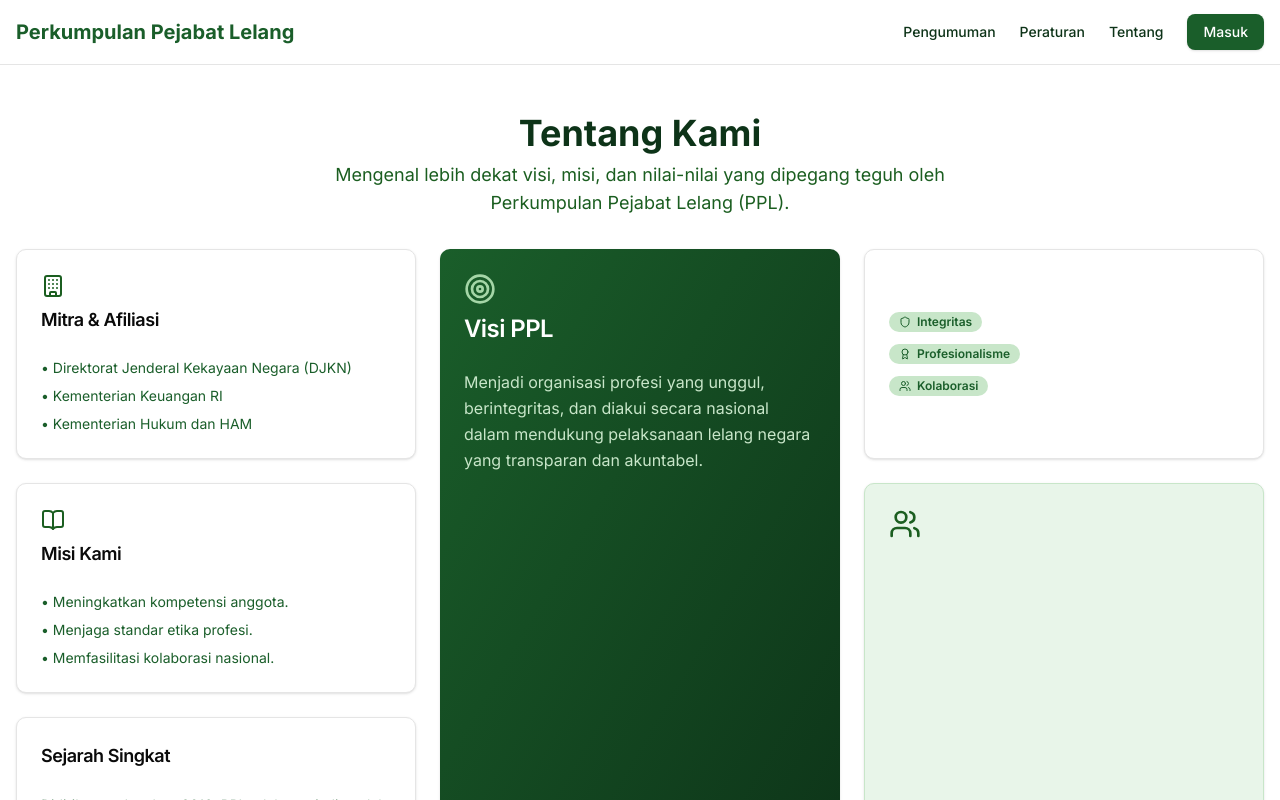
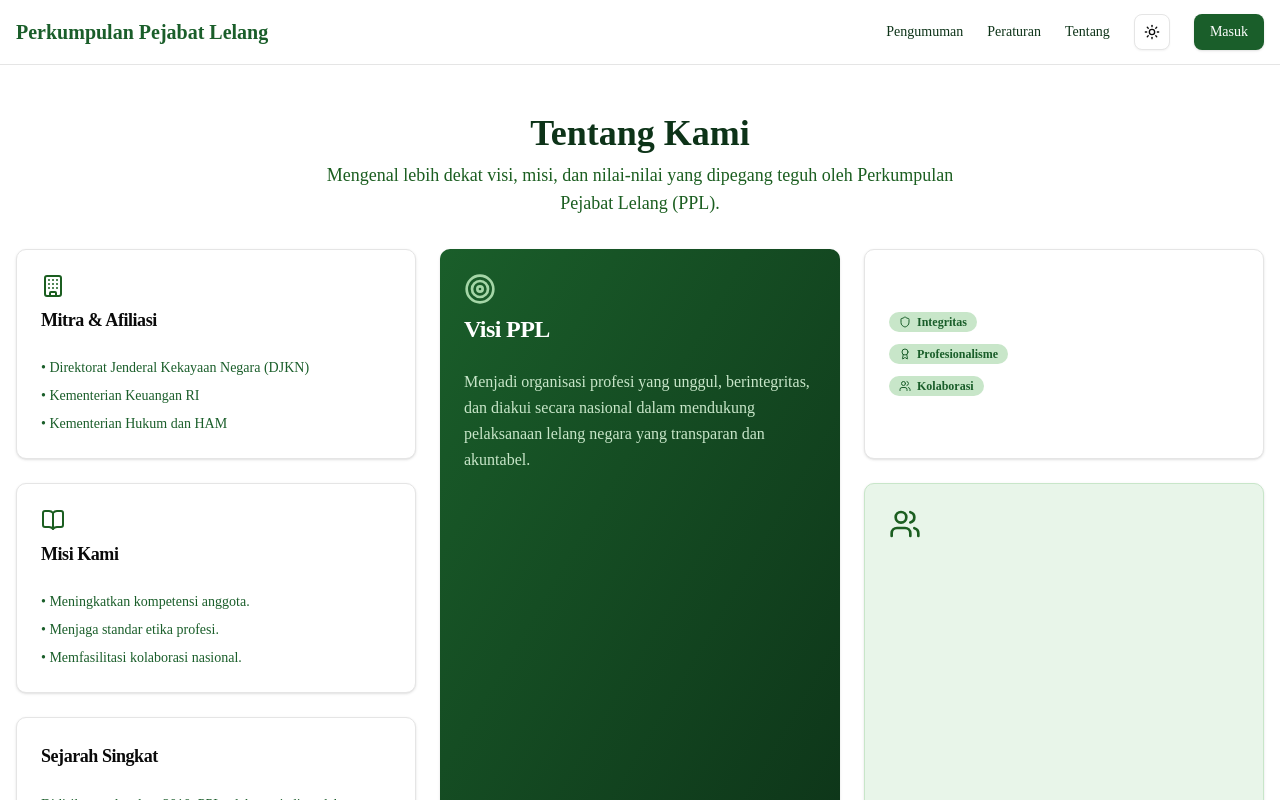
Before and after one commit to R4fly/perkumpulan-pejabat-lelang, a Next.js app: page /tentang in a window 1280 px wide. Shown: the top 800 px of the page. Built offline with nearby package versions, Linux system fonts and the light colour scheme.

Commit message:
feat: complete enterprise-grade features with form validation and dark mode

```diff
--- a/app/layout.tsx
+++ b/app/layout.tsx
@@ -1,14 +1,10 @@
 import type { Metadata, Viewport } from "next";
-import { Geist, Geist_Mono, Inter } from "next/font/google";
-
+import { Geist, Geist_Mono } from "next/font/google";
 import { Footer } from "@/components/layout/Footer";
 import { Navbar } from "@/components/layout/Navbar";
 import { SITE_CONFIG } from "@/lib/types";
-
+import { ThemeProvider } from "@/components/providers/theme-provider";
 import "./globals.css";
-import { cn } from "@/lib/utils";
-
-const inter = Inter({subsets:['latin'],variable:'--font-sans'});
 
 const geistSans = Geist({
   variable: "--font-geist-sans",
@@ -39,7 +35,10 @@
 };
 
 export const viewport: Viewport = {
-  themeColor: "#1a5e2a",
+  themeColor: [
+    { media: "(prefers-color-scheme: light)", color: "#ffffff" },
+    { media: "(prefers-color-scheme: dark)", color: "#0d3318" },
+  ],
   width: "device-width",
   initialScale: 1,
 };
@@ -52,15 +51,22 @@
   return (
     <html
       lang="id"
-      className={cn("h-full", "antialiased", geistSans.variable, geistMono.variable, "font-sans", inter.variable)}
+      className={`${geistSans.variable} ${geistMono.variable} h-full antialiased`}
       suppressHydrationWarning
     >
       <body className="flex min-h-full flex-col bg-background font-sans text-foreground">
-        <Navbar />
-        <main id="main" className="flex-1">
-          {children}
-        </main>
-        <Footer />
+        <ThemeProvider
+          attribute="class"
+          defaultTheme="system"
+          enableSystem
+          disableTransitionOnChange
+        >
+          <Navbar />
+          <main id="main" className="flex-1">
+            {children}
+          </main>
+          <Footer />
+        </ThemeProvider>
       </body>
     </html>
   );
--- a/components/layout/Navbar.tsx
+++ b/components/layout/Navbar.tsx
@@ -1,18 +1,31 @@
 import Link from "next/link";
 import { SITE_CONFIG } from "@/lib/types";
+import { ThemeToggle } from "@/components/ui/theme-toggle";
 
 export function Navbar() {
   return (
     <header className="sticky top-0 z-50 w-full border-b bg-background/95 backdrop-blur supports-[backdrop-filter]:bg-background/60">
       <div className="container mx-auto flex h-16 items-center justify-between px-4">
         <Link href="/" className="flex items-center space-x-2">
-          <span className="text-xl font-bold text-djkn-700">{SITE_CONFIG.name}</span>
+          <span className="text-xl font-bold text-djkn-700 dark:text-djkn-400">
+            {SITE_CONFIG.name}
+          </span>
         </Link>
         <nav className="hidden md:flex items-center gap-6 text-sm font-medium">
-          <Link href="/pengumuman" className="text-djkn-800 hover:text-djkn-600 transition-colors">Pengumuman</Link>
-          <Link href="/peraturan" className="text-djkn-800 hover:text-djkn-600 transition-colors">Peraturan</Link>
-          <Link href="/tentang" className="text-djkn-800 hover:text-djkn-600 transition-colors">Tentang</Link>
-          <Link href="/login" className="inline-flex items-center justify-center rounded-md bg-djkn-700 px-4 py-2 text-sm font-medium text-white shadow transition-colors hover:bg-djkn-800">
+          <Link href="/pengumuman" className="text-djkn-800 dark:text-djkn-200 hover:text-djkn-600 dark:hover:text-djkn-400 transition-colors">
+            Pengumuman
+          </Link>
+          <Link href="/peraturan" className="text-djkn-800 dark:text-djkn-200 hover:text-djkn-600 dark:hover:text-djkn-400 transition-colors">
+            Peraturan
+          </Link>
+          <Link href="/tentang" className="text-djkn-800 dark:text-djkn-200 hover:text-djkn-600 dark:hover:text-djkn-400 transition-colors">
+            Tentang
+          </Link>
+          <ThemeToggle />
+          <Link
+            href="/login"
+            className="inline-flex items-center justify-center rounded-md bg-djkn-700 dark:bg-djkn-600 px-4 py-2 text-sm font-medium text-white shadow transition-colors hover:bg-djkn-800 dark:hover:bg-djkn-700"
+          >
             Masuk
           </Link>
         </nav>
--- /dev/null
+++ b/components/providers/theme-provider.tsx
@@ -0,0 +1,74 @@
+"use client";
+
+import { createContext, useContext, useEffect, useState } from "react";
+
+type Theme = "dark" | "light" | "system";
+
+type ThemeProviderProps = {
+  children: React.ReactNode;
+  defaultTheme?: Theme;
+  storageKey?: string;
+};
+
+type ThemeProviderState = {
+  theme: Theme;
+  setTheme: (theme: Theme) => void;
+};
+
+const initialState: ThemeProviderState = {
+  theme: "system",
+  setTheme: () => null,
+};
+
+const ThemeProviderContext = createContext<ThemeProviderState>(initialState);
+
+export function ThemeProvider({
+  children,
+  defaultTheme = "system",
+  storageKey = "ppl-theme",
+  ...props
+}: ThemeProviderProps) {
+  const [theme, setTheme] = useState<Theme>(
+    () => (localStorage.getItem(storageKey) as Theme) || defaultTheme
+  );
+
+  useEffect(() => {
+    const root = window.document.documentElement;
+    root.classList.remove("light", "dark");
+
+    if (theme === "system") {
+      const systemTheme = window.matchMedia("(prefers-color-scheme: dark)")
+        .matches
+        ? "dark"
+        : "light";
+
+      root.classList.add(systemTheme);
+      return;
+    }
+
+    root.classList.add(theme);
+  }, [theme]);
+
+  const value = {
+    theme,
+    setTheme: (theme: Theme) => {
+      localStorage.setItem(storageKey, theme);
+      setTheme(theme);
+    },
+  };
+
+  return (
+    <ThemeProviderContext.Provider {...props} value={value}>
+      {children}
+    </ThemeProviderContext.Provider>
+  );
+}
+
+export const useTheme = () => {
+  const context = useContext(ThemeProviderContext);
+
+  if (context === undefined)
+    throw new Error("useTheme must be used within a ThemeProvider");
+
+  return context;
+};
--- /dev/null
+++ b/components/ui/dropdown-menu.tsx
@@ -0,0 +1,60 @@
+"use client";
+
+import * as React from "react";
+import * as DropdownMenuPrimitive from "@radix-ui/react-dropdown-menu";
+import { cn } from "@/lib/utils";
+
+const DropdownMenu = DropdownMenuPrimitive.Root;
+const DropdownMenuTrigger = DropdownMenuPrimitive.Trigger;
+const DropdownMenuGroup = DropdownMenuPrimitive.Group;
+const DropdownMenuPortal = DropdownMenuPrimitive.Portal;
+const DropdownMenuSub = DropdownMenuPrimitive.Sub;
+const DropdownMenuRadioGroup = DropdownMenuPrimitive.RadioGroup;
+
+const DropdownMenuContent = React.forwardRef<
+  React.ElementRef<typeof DropdownMenuPrimitive.Content>,
+  React.ComponentPropsWithoutRef<typeof DropdownMenuPrimitive.Content>
+>(({ className, sideOffset = 4, ...props }, ref) => (
+  <DropdownMenuPrimitive.Portal>
+    <DropdownMenuPrimitive.Content
+      ref={ref}
+      sideOffset={sideOffset}
+      className={cn(
+        "z-50 min-w-[8rem] overflow-hidden rounded-md border bg-popover p-1 text-popover-foreground shadow-md",
+        "data-[state=open]:animate-in data-[state=closed]:animate-out data-[state=closed]:fade-out-0 data-[state=open]:fade-in-0 data-[state=closed]:zoom-out-95 data-[state=open]:zoom-in-95",
+        className
+      )}
+      {...props}
+    />
+  </DropdownMenuPrimitive.Portal>
+));
+DropdownMenuContent.displayName = DropdownMenuPrimitive.Content.displayName;
+
+const DropdownMenuItem = React.forwardRef<
+  React.ElementRef<typeof DropdownMenuPrimitive.Item>,
+  React.ComponentPropsWithoutRef<typeof DropdownMenuPrimitive.Item> & {
+    inset?: boolean;
+  }
+>(({ className, inset, ...props }, ref) => (
+  <DropdownMenuPrimitive.Item
+    ref={ref}
+    className={cn(
+      "relative flex cursor-default select-none items-center rounded-sm px-2 py-1.5 text-sm outline-none transition-colors focus:bg-accent focus:text-accent-foreground data-[disabled]:pointer-events-none data-[disabled]:opacity-50",
+      inset && "pl-8",
+      className
+    )}
+    {...props}
+  />
+));
+DropdownMenuItem.displayName = DropdownMenuPrimitive.Item.displayName;
+
+export {
+  DropdownMenu,
+  DropdownMenuTrigger,
+  DropdownMenuContent,
+  DropdownMenuItem,
+  DropdownMenuGroup,
+  DropdownMenuPortal,
+  DropdownMenuSub,
+  DropdownMenuRadioGroup,
+};
--- /dev/null
+++ b/components/ui/theme-toggle.tsx
@@ -0,0 +1,44 @@
+"use client";
+
+import { Moon, Sun, Monitor } from "lucide-react";
+import { Button } from "@/components/ui/button";
+import { useTheme } from "@/components/providers/theme-provider";
+import {
+  DropdownMenu,
+  DropdownMenuContent,
+  DropdownMenuItem,
+  DropdownMenuTrigger,
+} from "@/components/ui/dropdown-menu";
+
+export function ThemeToggle() {
+  const { theme, setTheme } = useTheme();
+
+  return (
+    <DropdownMenu>
+      <DropdownMenuTrigger asChild>
+        <Button variant="outline" size="sm" className="h-9 w-9 px-0">
+          <Sun className="h-4 w-4 rotate-0 scale-100 transition-all dark:-rotate-90 dark:scale-0" />
+          <Moon className="absolute h-4 w-4 rotate-90 scale-0 transition-all dark:rotate-0 dark:scale-100" />
+          <span className="sr-only">Toggle theme</span>
+        </Button>
+      </DropdownMenuTrigger>
+      <DropdownMenuContent align="end">
+        <DropdownMenuItem onClick={() => setTheme("light")}>
+          <Sun className="mr-2 h-4 w-4" />
+          <span>Light</span>
+          {theme === "light" && <span className="ml-auto">✓</span>}
+        </DropdownMenuItem>
+        <DropdownMenuItem onClick={() => setTheme("dark")}>
+          <Moon className="mr-2 h-4 w-4" />
+          <span>Dark</span>
+          {theme === "dark" && <span className="ml-auto">✓</span>}
+        </DropdownMenuItem>
+        <DropdownMenuItem onClick={() => setTheme("system")}>
+          <Monitor className="mr-2 h-4 w-4" />
+          <span>System</span>
+          {theme === "system" && <span className="ml-auto">✓</span>}
+        </DropdownMenuItem>
+      </DropdownMenuContent>
+    </DropdownMenu>
+  );
+}
--- a/package.json
+++ b/package.json
@@ -10,6 +10,7 @@
   },
   "dependencies": {
     "@radix-ui/react-avatar": "^1.2.1",
+    "@radix-ui/react-dropdown-menu": "^2.1.19",
     "@radix-ui/react-label": "^2.1.11",
     "@radix-ui/react-slot": "^1.3.0",
     "@supabase/ssr": "^0.12.0",
```
Also changed, not shown: 1 other file (tests, documents, lock files or other folders).
